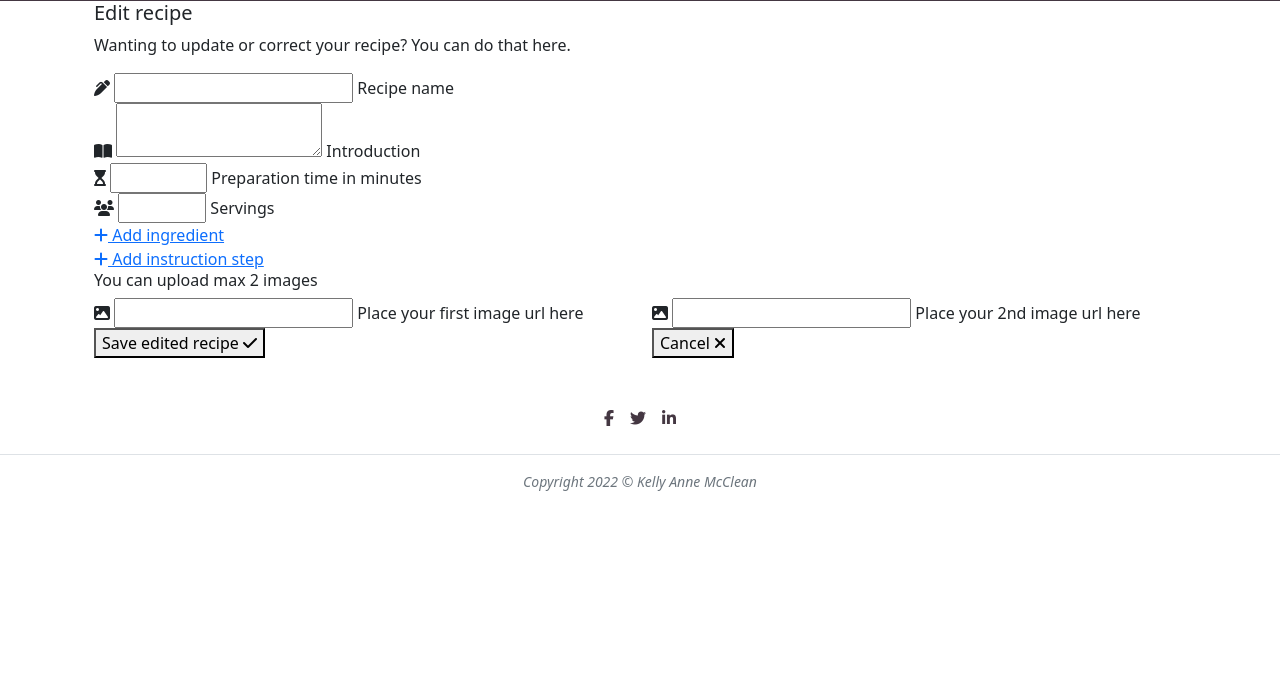
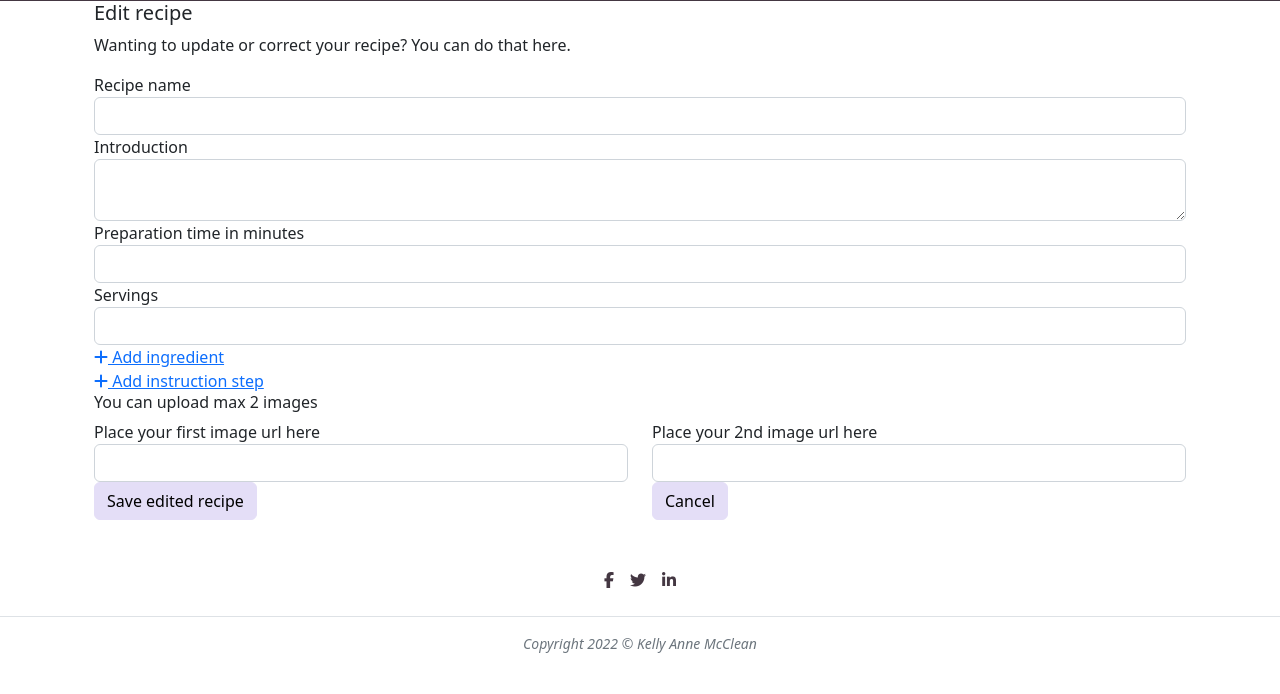
Before and after one commit to mccannka/gluten-free-me, a Flask app: template templates/recipe/edit_recipes.html in a window 1280 px wide. Shown: the part 145-839 px from the top of the page. Before the commit the page ends 636 px from the top, so only its background shows below. Run offline with Flask 2, Linux system fonts and the light colour scheme; the template is opened without the code that fills it, so the values that code supplies are empty; some libraries are stand-ins or nearby versions.

Commit message:
Edit recipe styling updates - form field inputs and CTA

```diff
--- a/templates/recipe/edit_recipes.html
+++ b/templates/recipe/edit_recipes.html
@@ -14,47 +14,42 @@
           <!-- recipe name -->
           <div class="row">
             <div class="input-field col s12">
-              <i class="fas fa-pen-alt prefix"></i>
-              <input id="recipe_name" name="recipe_name" type="text" data-length="50" minlength="5"
+              <label for="recipe_name">Recipe name</label>
+              <input id="recipe_name" name="recipe_name" class="form-control" type="text" data-length="50" minlength="5"
                 maxlength="50" value="{{ recipe.recipe_name }}" class="validate" required>
-              <label for="recipe_name">Recipe name</label>
             </div>
           </div>
           <!-- Introduction -->
           <div class="row">
             <div class="input-field col s12">
-              <i class="fas fa-book-open prefix"></i>
-              <textarea id="recipe_overview" name="recipe_overview" data-length="200" minlength="5"
+              <label for="recipe_overview">Introduction</label>
+              <textarea id="recipe_overview" name="recipe_overview" class="form-control" data-length="200" minlength="5"
                 maxlength="200" class="materialize-textarea validate" required>{{ recipe.recipe_overview }}</textarea>
-              <label for="recipe_overview">Introduction</label>
             </div>
           </div>
           <!-- Preparation time -->
           <div class="row">
             <div class="input-field col s12">
-              <i class="fas fa-hourglass-start prefix"></i>
-              <input id="recipe_preparation_time" name="recipe_preparation_time" type="number" min="1" max="180"
+              <label for="recipe_preparation_time">Preparation time in minutes</label>
+              <input id="recipe_preparation_time" name="recipe_preparation_time" class="form-control" type="number" min="1" max="180"
                 value="{{ recipe.recipe_preparation_time }}" class="validate" required>
-              <label for="recipe_preparation_time">Preparation time in minutes</label>
-            </div>
+                </div>
           </div>
           <!-- Servings -->
           <div class="row">
             <div class="input-field col s12">
-              <i class="fas fa-users prefix"></i>
-              <input id="recipe_servings" name="recipe_servings" type="number" min="1" max="20"
+              <label for="recipe_servings">Servings</label>
+              <input id="recipe_servings" name="recipe_servings" class="form-control" type="number" min="1" max="20"
                 value="{{ recipe.recipe_servings }}" class="validate" required>
-              <label for="recipe_servings">Servings</label>
             </div>
           </div>
           <!-- Ingredients -->
           {% for ingredient in recipe.recipe_ingredients %}
           <div class="row">
             <div class="input-field col s12">
-              <i class="fas fa-cookie-bite prefix"></i>
-              <input id="recipe_ingredients" name="recipe_ingredients" type="text" data-length="150" minlength="2"
+              <label for="recipe_ingredients{{ loop.index }}">Ingredient</label>
+              <input id="recipe_ingredients" name="recipe_ingredients" class="form-control" type="text" data-length="150" minlength="2"
                 value="{{ ingredient }}" maxlength="150" class="validate" required>
-              <label for="recipe_ingredients{{ loop.index }}">Ingredient</label>
               <a type="button" class="right btn-small btn-red-ingredient remove_ingredient">
                 <i class="fas fa-minus"></i> Remove ingredient</a>
             </div>
@@ -75,10 +70,9 @@
           {% for step in recipe.recipe_instruction %}
           <div class="row">
             <div class="input-field col s12">
-              <i class="fas fa-utensil-spoon prefix"></i>
-              <input id="recipe_instruction" name="recipe_instruction" type="text" data-length="500" minlength="5"
+              <label for="recipe_instruction{{ loop.index }}">Instruction</label>
+              <input id="recipe_instruction" name="recipe_instruction" class="form-control" type="text" data-length="500" minlength="5"
                 value="{{ step }}" maxlength="500" class="validate" required>
-              <label for="recipe_instruction{{ loop.index }}">Instruction</label>
               <a type="button" class="right btn-small btn-red-ingredient remove_instruction_step">
                 <i class="fas fa-minus"></i> Remove instruction step</a>
             </div>
@@ -99,31 +93,27 @@
           <div class="row">
             <h6 class="center-align">You can upload max 2 images</h6>
             <div class="input-field col s12">
-              <i class="fas fa-image prefix"></i>
-              <input id="recipe_image_1" name="recipe_image_1" type="url" value="{{ recipe.recipe_image_1 }}"
+              <label for="recipe_image_1">Place your first image url here</label>
+              <input id="recipe_image_1" name="recipe_image_1" class="form-control" type="url" value="{{ recipe.recipe_image_1 }}"
                 class="validate" required>
-              <label for="recipe_image_1">Place your first image url here</label>
             </div>
             <div class="input-field col s12">
-              <i class="fas fa-image prefix"></i>
-              <input id="recipe_image_2" name="recipe_image_2" type="url" value="{{ recipe.recipe_image_2 }}"
+              <label for="recipe_image_2">Place your 2nd image url here</label>
+              <input id="recipe_image_2" name="recipe_image_2" class="form-control" type="url" value="{{ recipe.recipe_image_2 }}"
                 class="validate">
-              <label for="recipe_image_2">Place your 2nd image url here</label>
             </div>
           </div>
           <!-- Edit recipe save button -->
           <div class="row bottom-margins">
             <div class="col s12 center-align">
-              <button type="submit" class=" btn-large btn-blue center-align">
-                Save edited recipe <i class="fas fa-check prefix"></i>
-              </button>
+              <button type="submit" class="btn btn-info center-align">
+                Save edited recipe </button>
             </div>
             <div class="col s12 center-align">
               <!-- Cancel button -->
               <button data-target="{{ recipe._id }}" type="button"
-                class="modal-trigger btn-spacing btn-large btn-red center-align recipe-margins">
-                Cancel <i class="fas fa-times prefix"></i>
-              </button>
+                class="modal-trigger btn btn-info center-align center-align recipe-margins">
+                Cancel </button>
               <!-- Edit Recipe Modal -->
               <div id="{{ recipe._id }}" class="modal">
                 <div class="modal-content">
```
